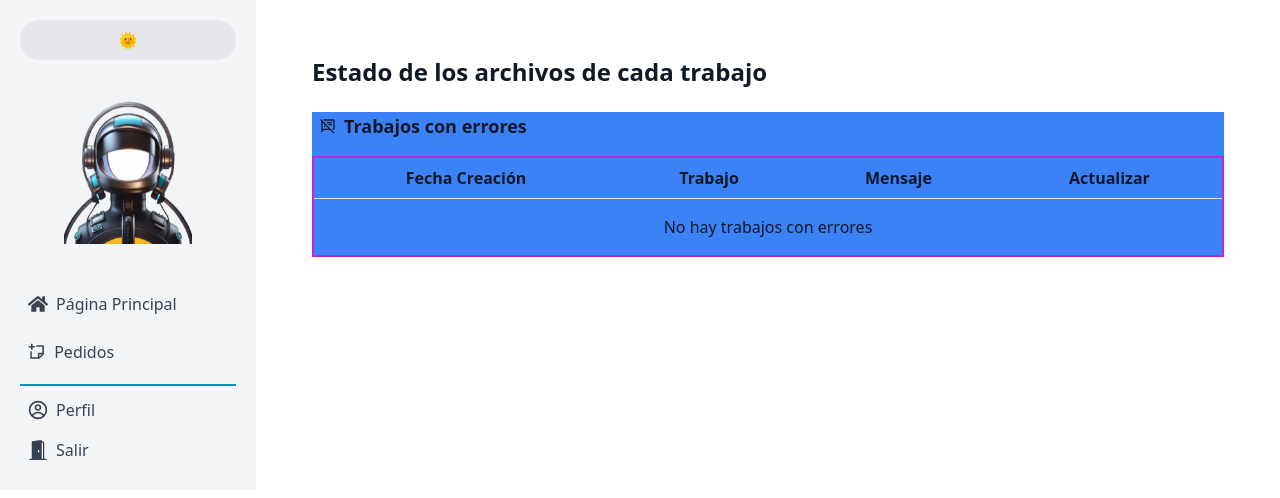
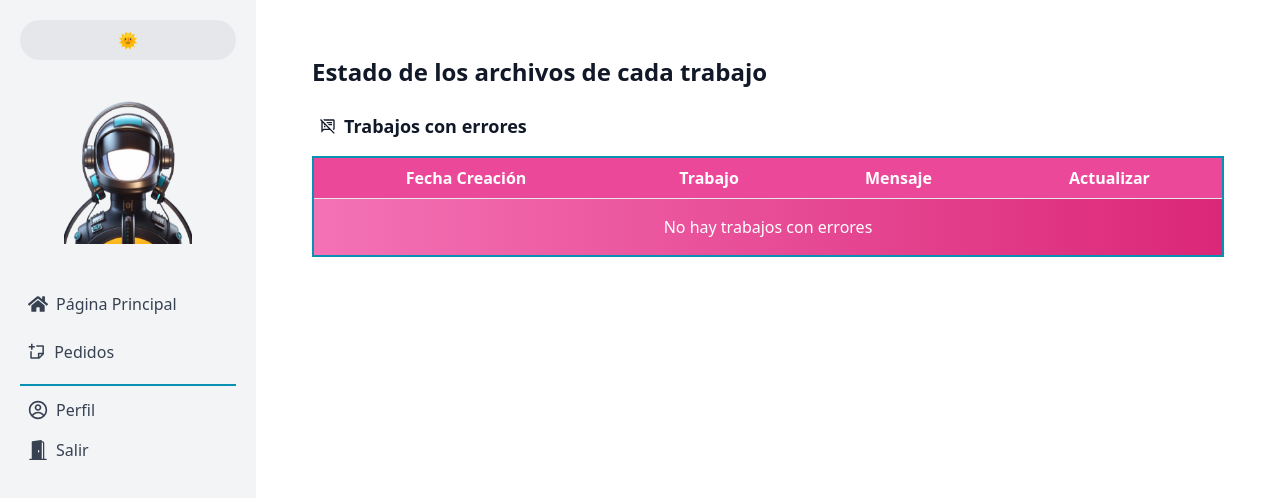
Before and after one commit to JoaquinFarah/area_clientes, a Next.js app: page /pages/state in a window 1280 px wide. Shown: the top 498 px of the page. Built offline with nearby package versions, Linux system fonts and the light colour scheme.

Commit message:
minor fix

```diff
--- a/src/app/pages/state/page.tsx
+++ b/src/app/pages/state/page.tsx
@@ -22,12 +22,12 @@ const EstadoArchivos: React.FC<EstadoArchivosProps> = ({ results, clienteId, nom
 
   const handleUpdateClick = (idError: string) => {
     setLoadingId(idError);
-    // Aquí podrías realizar una llamada para actualizar el trabajo y manejar el resultado
-    setTimeout(() => setLoadingId(null), 2000); // Simula una espera para volver al estado de no cargando
+    // Llamada para actualizar el trabajo y manejar el resultado, (results y clienteId) se obtienen a través de props o desde un API
+    setTimeout(() => setLoadingId(null), 2000); // Mockea una espera para volver al estado de no cargando
   };
 
   return (
-    <div className="p-4">
+    <div className="p-4 h-screen w-full">
       <h1 className="text-2xl font-bold mb-6">Estado de los archivos de cada trabajo</h1>
 
       <input type="hidden" value={clienteId} />
@@ -35,16 +35,16 @@ const EstadoArchivos: React.FC<EstadoArchivosProps> = ({ results, clienteId, nom
       <input type="hidden" id="idCliente" value={clienteId} />
       <input type="hidden" id="nombreCliente" value={nombreCliente} />
 
-      <div className="mb-8 bg-blue-500">
+      <div className="mb-8">
         <div className="flex items-center mb-4">
           <i className="bi bi-tags-fill text-lg mr-2" />
           <MdOutlineSpeakerNotesOff />
           <h5 className="ml-2 text-lg font-semibold">Trabajos con errores</h5>
         </div>
         <div className="overflow-x-auto">
-          <table className="min-w-full border-2 border-fuchsia-600">
+          <table className="min-w-full border-2 border-cyan-600">
             <thead>
-              <tr className="text-center  bg-blue-500">
+              <tr className="text-center bg-pink-500 text-white">
                 <th className="px-4 py-2 border-b">Fecha Creación</th>
                 <th className="px-4 py-2 border-b">Trabajo</th>
                 <th className="px-4 py-2 border-b">Mensaje</th>
@@ -54,7 +54,10 @@ const EstadoArchivos: React.FC<EstadoArchivosProps> = ({ results, clienteId, nom
             <tbody>
               {results && results.length > 0 ? (
                 results.map((r) => (
-                  <tr key={r.idError} className="text-center border-b">
+                  <tr
+                    key={r.idError}
+                    className="text-center border-b bg-gradient-to-r from-pink-400 to-pink-600 text-white shadow-lg"
+                  >
                     <td className="px-4 py-2">{new Date(r.fecha).toLocaleDateString('es-AR')}</td>
                     <td className="px-4 py-2">{r.trabajo}</td>
                     <td className="px-4 py-2">{r.mensaje}</td>
@@ -74,8 +77,8 @@ const EstadoArchivos: React.FC<EstadoArchivosProps> = ({ results, clienteId, nom
                   </tr>
                 ))
               ) : (
-                <tr>
-                  <td colSpan={4} className="text-center py-4">
+                <tr className="text-center bg-gradient-to-r from-pink-400 to-pink-600 text-white shadow-lg">
+                  <td colSpan={4} className="py-4">
                     No hay trabajos con errores
                   </td>
                 </tr>
```
